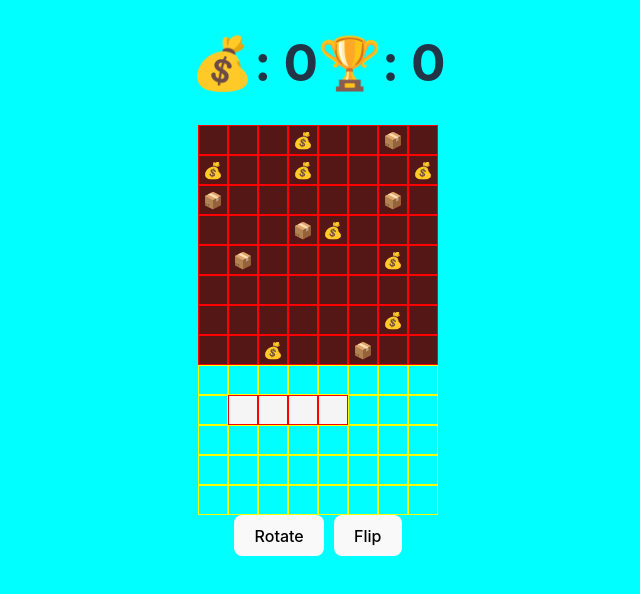
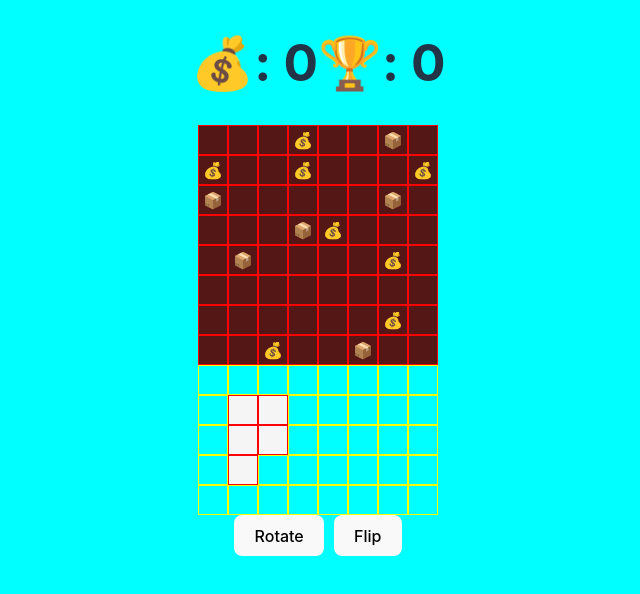
Before and after one commit to marcobaass/piece-of-cake, a React (Vite) app: page / in a window 1280 px wide. Shown: the top 594 px of the page, without its empty margins (322-962 px from the left). Built offline with nearby package versions, Linux system fonts and the light colour scheme.

Commit message:
rotation and flipping with validation

```diff
--- a/src/components/App/App.jsx
+++ b/src/components/App/App.jsx
@@ -9,50 +9,38 @@ import { Shapes } from '../../utils/shapes';
 function App() {
   const [coins, setCoins] = useState(0);
   const [score, setScore] = useState(0);
-  const draggingStates = useRef([false, false, false]);
+  const draggingStates = useRef(false);
   const [cellX, setCellX] = useState(0);
   const [cellY, setCellY] = useState(0);
 
   const shapeForms = Object.keys(Shapes);
+  const rndShape = Math.floor(Math.random() * shapeForms.length);
+  const shapeKey = shapeForms[rndShape];
+  const [shape, setShape] = useState(Shapes[shapeKey]);
+  console.log(shape);
 
-  const shuffledShapes = (shapeForms) => {
-    let oldElement;
-    for (let i= shapeForms.length - 1; i > 0; i--) {
-      let rand = Math.floor(Math.random() * (i + 1));
-      oldElement = shapeForms[i];
-      shapeForms[i] = shapeForms[rand];
-      shapeForms[rand] = oldElement;
-    }
-    return shapeForms;
-  }
-
-  const shuffledArray = shuffledShapes([...shapeForms]);
-
-  const [shapes, setShapes] = useState([
-    Shapes[shuffledArray[0]],
-    // Shapes[shuffledArray[1]],
-    // Shapes[shuffledArray[2]]
-  ]);
-
-  const handleStartDragging = (index) => {
-    draggingStates.current[index] = true;
+  const handleStartDragging = () => {
+    draggingStates.current = true;
   };
 
   // Handler for stopping the drag (for a specific shape index)
-  const handleStopDragging = (x, y, rndShape, boardState, index) => {
-    draggingStates.current[index] = false;
+  const handleStopDragging = (x, y, rndShape, boardState) => {
+    draggingStates.current = false;
     validatePlacement(x, y, rndShape, boardState);
   };
 
-  const handleRotate = (x, y, rndShape, boardState) => {
-    const newShapes = shapes.map(shape => rotate90Deg(shape));
-    setShapes(newShapes);
-    validatePlacement(x, y, newShapes[0], boardState);
+  const handleRotate = (boardState) => {
+    const rotatedShape = rotate90Deg(shape);
+    setShape(rotatedShape);
+    console.log('Board in handleRotate', boardState);
+
+    validatePlacement(cellX, cellY, rotatedShape, boardState);
   };
 
-  const handleFlip = () => {
-    const newShapes = shapes.map(shape => flipHorizontal(shape));
-    setShapes(newShapes);
+  const handleFlip = (boardState) => {
+    const flippedShape = flipHorizontal(shape);
+    setShape(flippedShape);
+    validatePlacement(cellX, cellY, flippedShape, boardState);
   };
 
 
@@ -75,7 +63,7 @@ function App() {
         setCellY={setCellY} // Pass down cellY state
         handleFlip={handleFlip}
         handleRotate={handleRotate}
-        shapes={shapes} // Pass down shapes state
+        shape={shape} // Pass down shapes state
       />
     </div>
   )
--- a/src/components/Board/Board.jsx
+++ b/src/components/Board/Board.jsx
@@ -12,7 +12,7 @@ export default function Board({
   cellY,
   setCellX,
   setCellY,
-  shapes
+  shape
 }) {
   const [boardState, setBoardState] = useState([]);
 
@@ -86,10 +86,8 @@ export default function Board({
 
         {/* ShapeSelection für die draggable Teile im OffBoard-Bereich */}
         <div className={styles.shapeSelection}>
-          {shapes.map((shape, index) => (
             <ShapeSelection
-              key={index}
-              rndShape={shape}
+              shapeGrid={shape}
               handleStartDragging={handleStartDragging}
               handleStopDragging={handleStopDragging}
               cellX={cellX} // Pass down cellX state
@@ -98,14 +96,14 @@ export default function Board({
               setCellY={setCellY} // Pass down cellY state
               boardState={boardState} // Pass down boardState
             />
-          ))}
+
         </div>
 
       </section>
 
       <div className={styles.shapeButtons}>
-        <button onClick={handleRotate}>Rotate</button>
-        <button onClick={handleFlip}>Flip</button>
+        <button onClick={() => handleRotate(boardState)}>Rotate</button>
+        <button onClick={() => handleFlip(boardState)}>Flip</button>
       </div>
 
     </div>
@@ -121,5 +119,5 @@ Board.propTypes = {
   setCellY: PropTypes.func,
   handleFlip: PropTypes.func.isRequired,
   handleRotate: PropTypes.func.isRequired,
-  shapes: PropTypes.array.isRequired
+  shape: PropTypes.array.isRequired
 }
--- a/src/components/PlayerUI/PlayerUI.jsx
+++ b/src/components/PlayerUI/PlayerUI.jsx
@@ -22,6 +22,5 @@ PlayerUI.propTypes = {
   coins: PropTypes.number.isRequired,
   setCoins: PropTypes.func.isRequired,
   score: PropTypes.number.isRequired,
-  setScore: PropTypes.func.isRequired,
-  draggingStates: PropTypes.object.isRequired
+  setScore: PropTypes.func.isRequired
 }
--- a/src/components/ShapeSelection/ShapeSelection.jsx
+++ b/src/components/ShapeSelection/ShapeSelection.jsx
@@ -6,7 +6,7 @@ import React from 'react';
 export default function ShapeSelection({
   handleStartDragging,
   handleStopDragging,
-  rndShape,
+  shapeGrid,
   setCellX,
   setCellY,
   boardState
@@ -45,15 +45,15 @@ export default function ShapeSelection({
         console.log(`Final Grid Position: x=${x}, y=${y}`);
         setCellX(x); // Update state only on stop
         setCellY(y);
-        console.log('Shape Array:', rndShape)
-        handleStopDragging(x, y, rndShape, boardState);
+        console.log('Shape Array:', shapeGrid)
+        handleStopDragging(x, y, shapeGrid, boardState);
         nodeRef.current.querySelectorAll(`.${styles.filled}`).forEach(cell => {
           cell.classList.remove(styles.filledShadow);
         });
       }}
     >
       <div ref={nodeRef}>
-        {rndShape.map((row, rowIndex) => (
+        {shapeGrid.map((row, rowIndex) => (
           <div key={rowIndex} style={{ display: 'flex' }}>
             {row.map((cell, colIndex) => (
               <span key={colIndex}>
@@ -68,13 +68,10 @@ export default function ShapeSelection({
 }
 
 ShapeSelection.propTypes = {
-  rndShape: PropTypes.array.isRequired,
+  shapeGrid: PropTypes.array.isRequired, // Renamed from rndShape
   handleStartDragging: PropTypes.func.isRequired,
   handleStopDragging: PropTypes.func.isRequired,
-  index: PropTypes.number.isRequired,
-  cellX: PropTypes.number,
-  setCellX: PropTypes.func,
-  cellY: PropTypes.number,
-  setCellY: PropTypes.func,
+  setCellX: PropTypes.func.isRequired,
+  setCellY: PropTypes.func.isRequired,
   boardState: PropTypes.array.isRequired
 }
--- a/src/utils/validatePlacement.js
+++ b/src/utils/validatePlacement.js
@@ -1,8 +1,10 @@
-export function validatePlacement(colShape, rowShape, rndShape, boardState) {
+export function validatePlacement(colShape, rowShape, shapeGrid, boardState) {
   console.log('Zellen:', rowShape, colShape)
-  console.log('Tetristeil:', rndShape)
+  console.log('Tetristeil:', shapeGrid)
+  console.log('Board:', boardState);
 
-  rndShape.forEach(row => {
+
+  shapeGrid.forEach(row => {
     row.forEach(cell => {
       let cellType = boardState[rowShape][colShape].type;
       console.log('#', cellType, rowShape, colShape);
@@ -18,10 +20,10 @@ export function validatePlacement(colShape, rowShape, rndShape, boardState) {
       colShape++;
     });
     rowShape ++;
-    colShape = colShape - rndShape[0].length;
+    colShape = colShape - shapeGrid[0].length;
   });
 
-  // mit forEach durch rndShape iterrieren
+  // mit forEach durch shapeGrid iterrieren
   // check ob cellType === Object >>> Tetristeil zurück auf Start
   // check ob cellType === cake >>> Tetristeil zurück auf Start
     // check ob cellType === Coin >>> coinswert erhöhen (temporär wegen bestätigen?)
```
